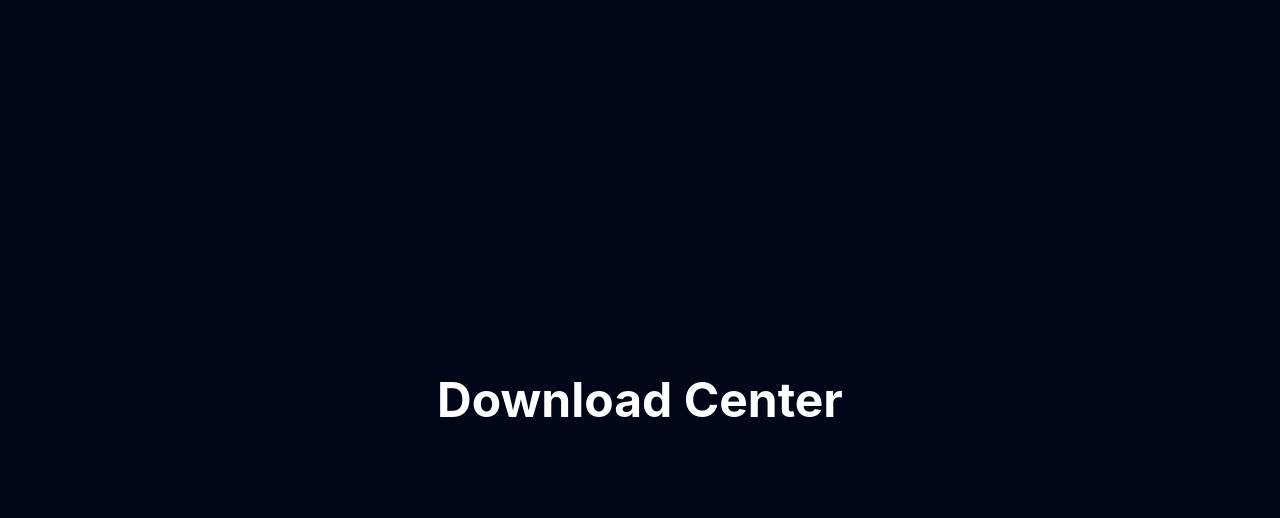
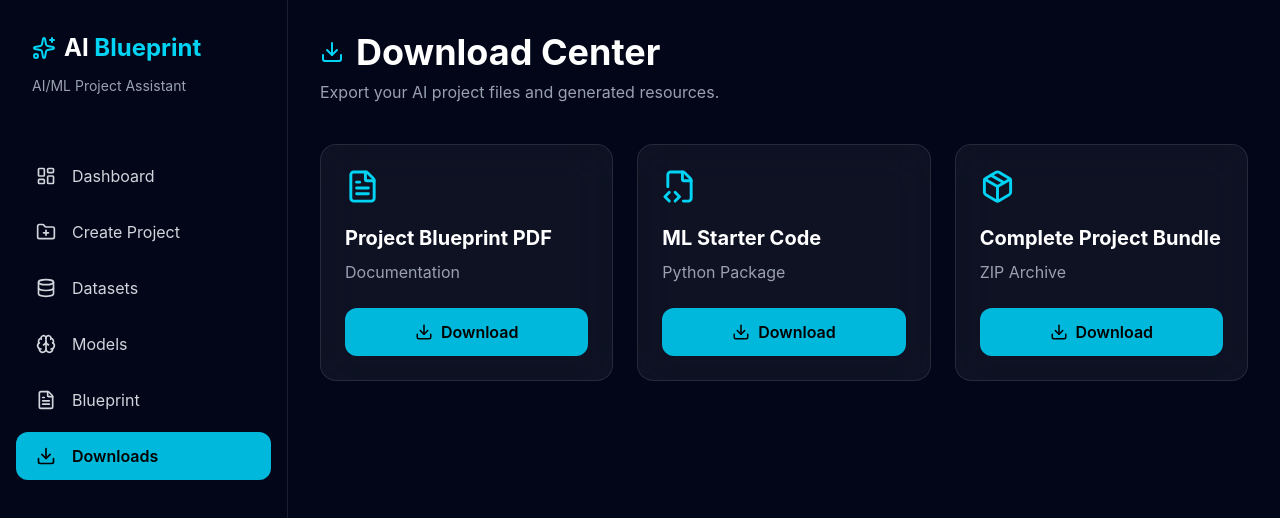
Before and after one commit to AayushN007/ai-blueprint-frontend, a React (Vite) app: page /download in a window 1280 px wide. Shown: the top 518 px of the page. Built offline with nearby package versions, Linux system fonts and the light colour scheme.

Commit message:
Create download center UI

```diff
--- a/src/pages/DownloadCenter.jsx
+++ b/src/pages/DownloadCenter.jsx
@@ -1,7 +1,89 @@
+import Sidebar from "../components/Sidebar";
+import {
+  Download,
+  FileCode2,
+  FileText,
+  Package,
+} from "lucide-react";
+import { motion } from "framer-motion";
+
 function DownloadCenter() {
+  const files = [
+    {
+      name: "Project Blueprint PDF",
+      type: "Documentation",
+      icon: FileText,
+    },
+    {
+      name: "ML Starter Code",
+      type: "Python Package",
+      icon: FileCode2,
+    },
+    {
+      name: "Complete Project Bundle",
+      type: "ZIP Archive",
+      icon: Package,
+    },
+  ];
+
   return (
-    <div className="min-h-screen bg-slate-950 text-white flex items-center justify-center">
-      <h1 className="text-5xl font-bold">Download Center</h1>
+    <div className="flex min-h-screen bg-slate-950 text-white">
+
+      <Sidebar />
+
+      <main className="flex-1 p-8">
+
+        <div className="mb-10">
+          <h1 className="flex items-center gap-3 text-4xl font-bold">
+            <Download className="text-cyan-400" />
+            Download Center
+          </h1>
+
+          <p className="mt-2 text-gray-400">
+            Export your AI project files and generated resources.
+          </p>
+        </div>
+
+
+        <div className="grid gap-6 lg:grid-cols-3">
+
+          {files.map((file) => {
+            const Icon = file.icon;
+
+            return (
+              <motion.div
+                key={file.name}
+                whileHover={{ y: -5 }}
+                className="rounded-2xl border border-white/10 bg-white/5 p-6 backdrop-blur-xl"
+              >
+
+                <Icon
+                  size={35}
+                  className="text-cyan-400"
+                />
+
+                <h2 className="mt-5 text-xl font-bold">
+                  {file.name}
+                </h2>
+
+                <p className="mt-2 text-gray-400">
+                  {file.type}
+                </p>
+
+
+                <button className="mt-6 flex w-full items-center justify-center gap-2 rounded-xl bg-cyan-500 py-3 font-semibold text-black hover:bg-cyan-400">
+                  <Download size={18} />
+                  Download
+                </button>
+
+              </motion.div>
+            );
+          })}
+
+        </div>
+
+      </main>
+
     </div>
   );
 }
```
